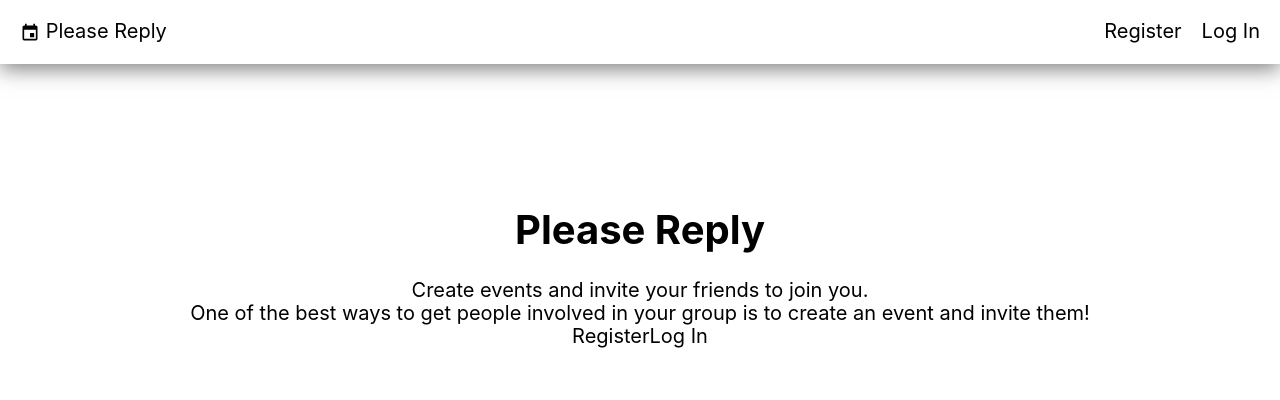
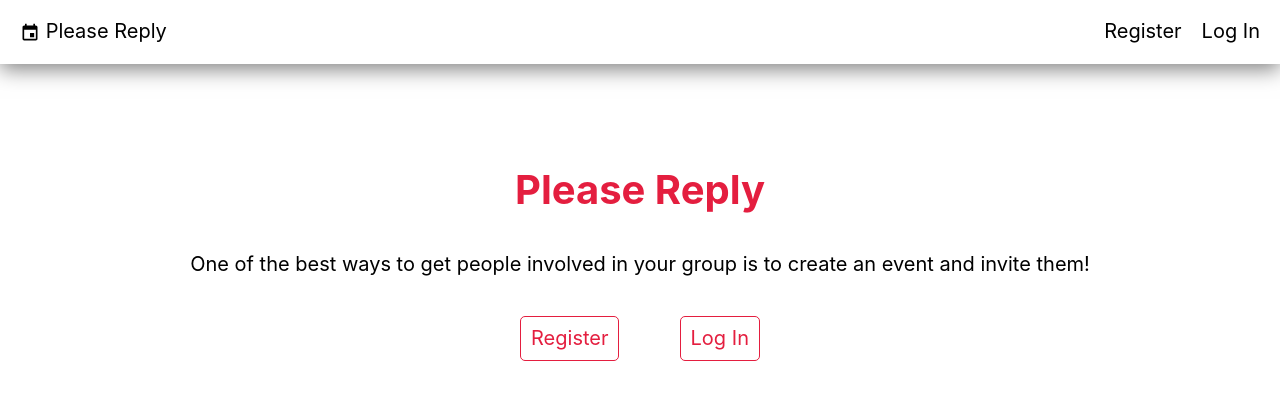
Before and after one commit to alvinwchou/please-reply, a React (Create React App) app: page / in a window 1280 px wide. Shown: the top 400 px of the page. Built offline with nearby package versions, Linux system fonts and the light colour scheme; no server answers.

Commit message:
style: :lipstick: updated home styles

```diff
--- a/src/App.js
+++ b/src/App.js
@@ -91,7 +91,7 @@ function App() {
     })
 
     signOut(auth).then(() => {
-      navigate('/login')
+      navigate('/')
     })
   }
 
--- a/src/pages/Home.js
+++ b/src/pages/Home.js
@@ -5,12 +5,11 @@ function Home({ displayName }) {
     return (
         <div className="home">
             <h1>Please Reply</h1>
-            <p>Create events and invite your friends to join you. </p>
             <p>One of the best ways to get people involved in your group is to create an event and invite them!</p>
             {!displayName &&
-                <div>
-                    <Link to='/register'>Register</Link>
-                    <Link to='/login'>Log In</Link>
+                <div className="onboarding">
+                    <Link to='/register' className="btn">Register</Link>
+                    <Link to='/login' className="btn">Log In</Link>
                 </div>
             }
         </div>
--- a/src/styles/sass/partials/_baseStyles.scss
+++ b/src/styles/sass/partials/_baseStyles.scss
@@ -26,3 +26,10 @@ a {
 svg {
     vertical-align: middle;
 }
+
+.btn {
+    padding: 0.5rem;
+    border: 1px solid $primary;
+    border-radius: 5px;
+    cursor: pointer;
+}
--- a/src/styles/sass/partials/_home.scss
+++ b/src/styles/sass/partials/_home.scss
@@ -6,7 +6,19 @@
     justify-content: center;
     align-items: center;
     height: 50vh;
+    padding: 0 2rem;
+    text-align: center;
+    .onboarding {
+        width: 300px;
+        display: flex;
+        justify-content: space-around;
+    }
     a {
         display: inline-block;
+        transition: all 0.15s ease-in-out;
+        &:hover {
+            background-color: $primary;
+        }
     }
+
 }
--- a/src/styles/sass/partials/_navigation.scss
+++ b/src/styles/sass/partials/_navigation.scss
@@ -14,7 +14,6 @@
     a {
         border-bottom: 1px solid transparent;
         &:hover {
-            color: $primary;
             border-bottom: 1px solid $primary;
         }
     }
--- a/src/styles/sass/partials/_typography.scss
+++ b/src/styles/sass/partials/_typography.scss
@@ -1 +1,21 @@
 // typography.scss
+
+.navigation a:hover {
+    color: $primary;
+}
+
+h1 {
+    margin: 0;
+    color: $primary;
+}
+
+.home p {
+    margin: 2rem 0;
+}
+
+.home a {
+    color: $primary;
+    &:hover {
+        color: white;
+    }
+}
--- a/src/styles/sass/styles.scss
+++ b/src/styles/sass/styles.scss
@@ -1,6 +1,6 @@
 @import './partials/setup';
+@import './partials/variables';
 @import './partials/baseStyles';
-@import './partials/variables';
 @import './partials/typography';
 @import './partials/navigation';
 @import './partials/home';
--- a/src/styles/styles.css
+++ b/src/styles/styles.css
@@ -257,6 +257,33 @@ svg {
   vertical-align: middle;
 }
 
+.btn {
+  padding: 0.5rem;
+  border: 1px solid #e41e3f;
+  border-radius: 5px;
+  cursor: pointer;
+}
+
+.navigation a:hover {
+  color: #e41e3f;
+}
+
+h1 {
+  margin: 0;
+  color: #e41e3f;
+}
+
+.home p {
+  margin: 2rem 0;
+}
+
+.home a {
+  color: #e41e3f;
+}
+.home a:hover {
+  color: white;
+}
+
 .navigation {
   display: -webkit-box;
   display: -ms-flexbox;
@@ -280,7 +307,6 @@ svg {
   border-bottom: 1px solid transparent;
 }
 .navigation a:hover {
-  color: #e41e3f;
   border-bottom: 1px solid #e41e3f;
 }
 
@@ -299,9 +325,24 @@ svg {
       -ms-flex-align: center;
           align-items: center;
   height: 50vh;
+  padding: 0 2rem;
+  text-align: center;
+}
+.home .onboarding {
+  width: 300px;
+  display: -webkit-box;
+  display: -ms-flexbox;
+  display: flex;
+  -ms-flex-pack: distribute;
+      justify-content: space-around;
 }
 .home a {
   display: inline-block;
+  -webkit-transition: all 0.15s ease-in-out;
+  transition: all 0.15s ease-in-out;
+}
+.home a:hover {
+  background-color: #e41e3f;
 }
 
 .register fieldset {
```
Also changed, not shown: src/styles/styles.min.css.
